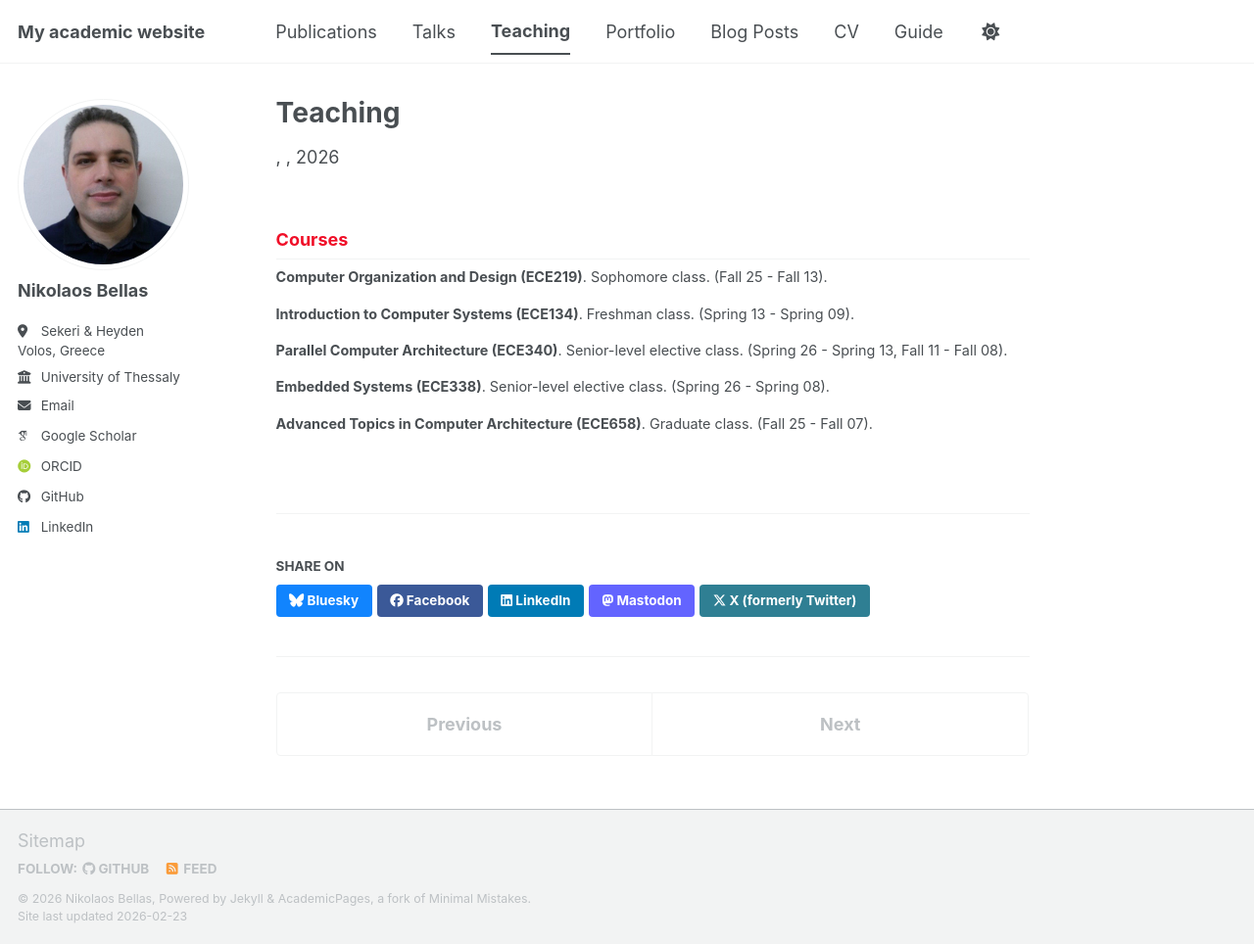
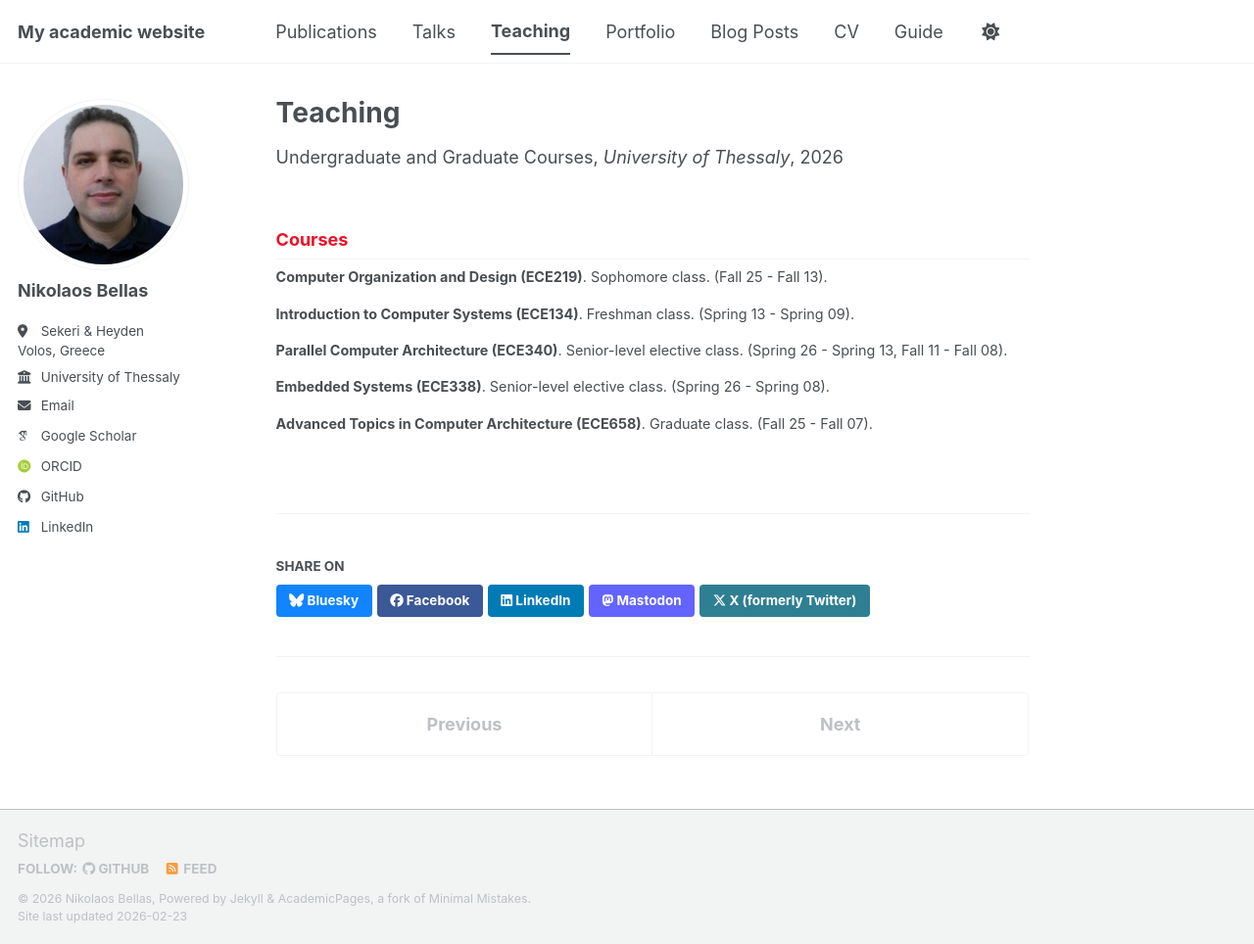
Before and after one commit to nbellas/nbellas.github.io, a Jekyll site: the page built from _teaching/teaching.md, in a window 1280 px wide and 964 px high. Shown: the whole window at 98% size. Built offline with Jekyll 4.4.1, drawn with Linux system fonts in a browser that asks for light colours; some web fonts are replaced; a script bundle is joined from its source files by our own code; library files that are not in the unit come from our copies.

Commit message:
Update teaching.md

```diff
--- a/_teaching/teaching.md
+++ b/_teaching/teaching.md
@@ -6,6 +6,9 @@ author_profile: true
 classes:
   - teaching-small
   - wide
+type: "Undergraduate and Graduate Courses"
+venue: "University of Thessaly"
+date: 2026-02-01
 ---
 
 <div class="teaching-small" markdown="1">
```
